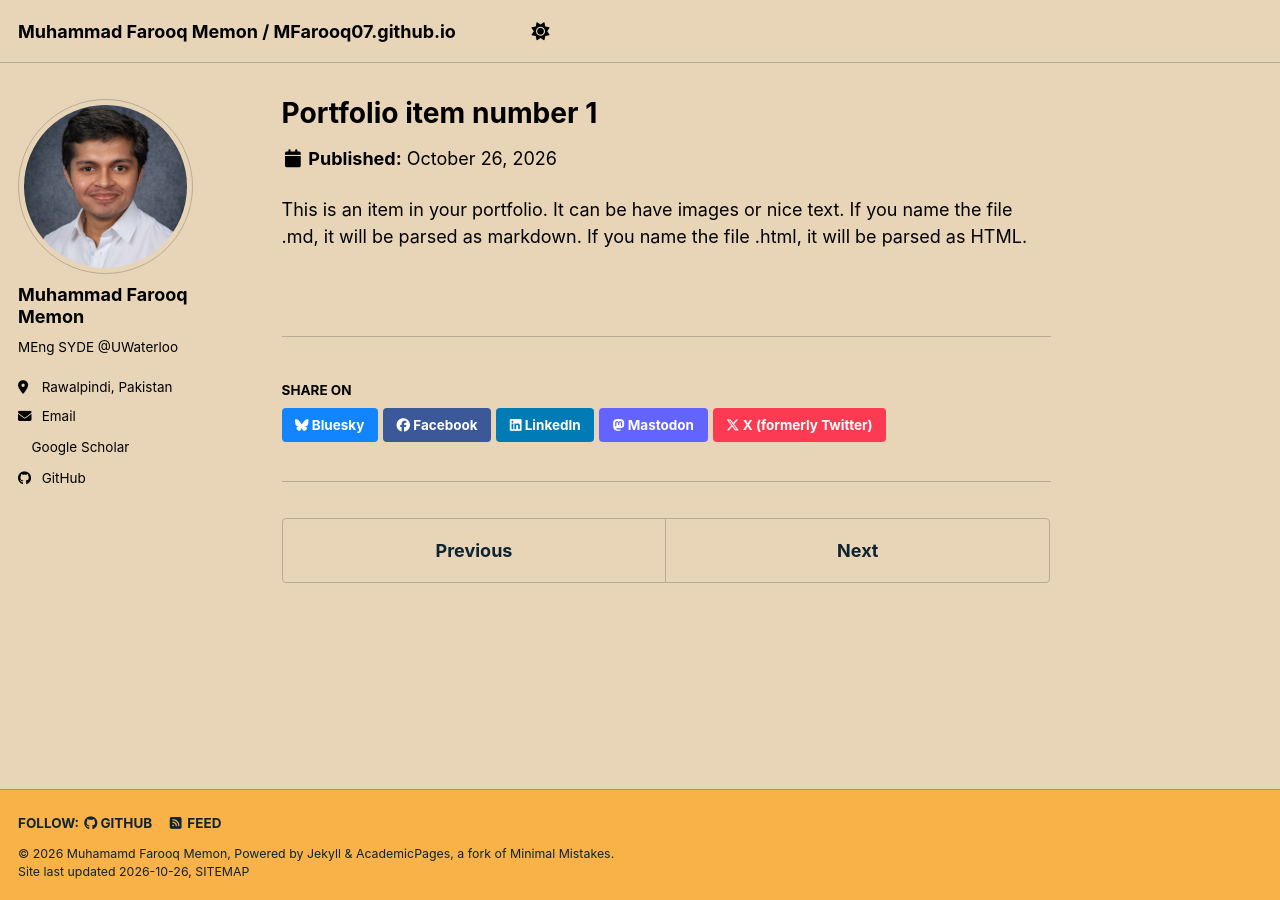
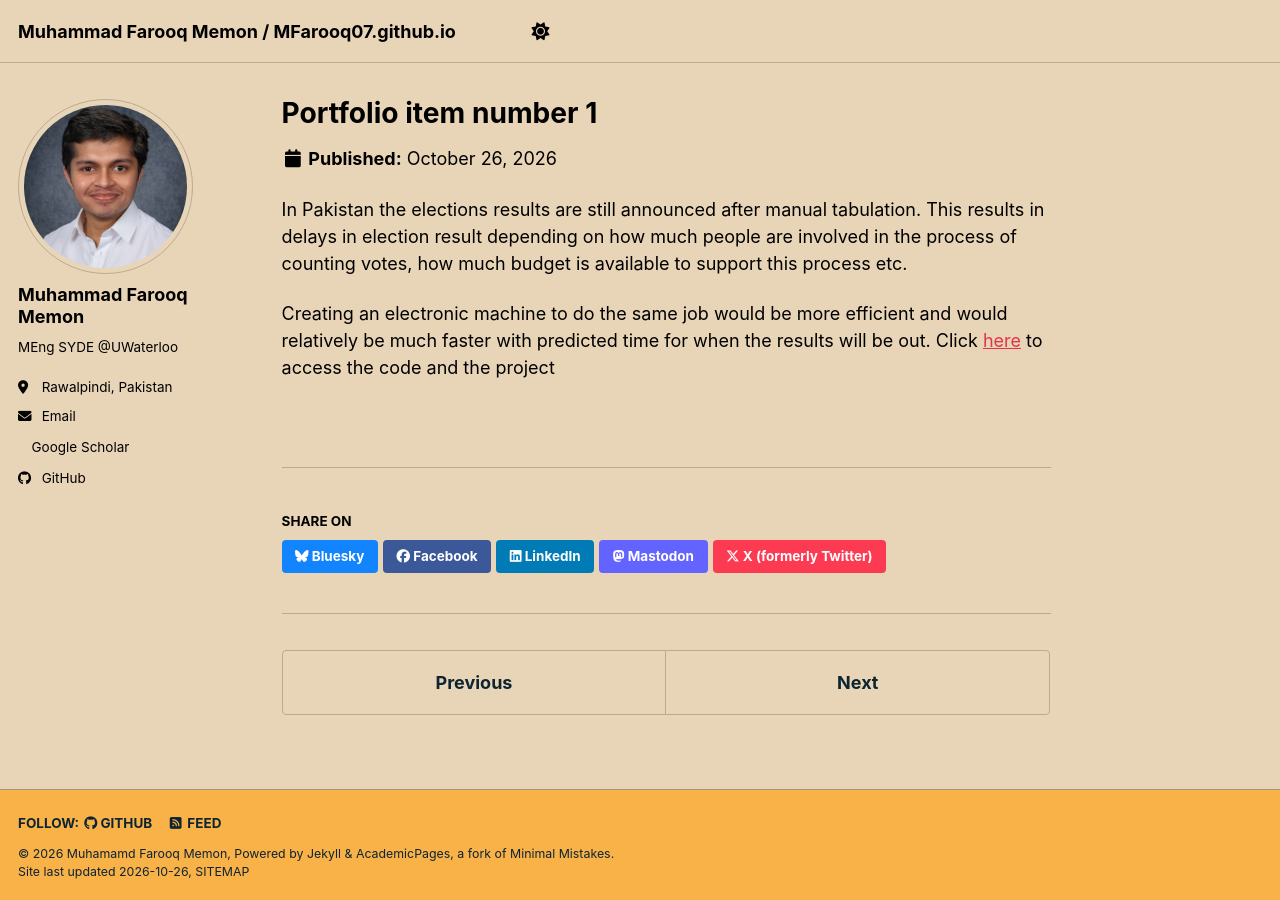
Before and after one commit to MFarooq07/mfarooq07.github.io, a Jekyll site: the page built from _portfolio/portfolio-1.md, in a window 1280 px wide. Built offline with Jekyll 4.4.1, drawn with Linux system fonts in a browser that asks for light colours; a style sheet for code colours, icons or effects is not loaded.

Commit message:
updated and fixed the portfolio projects

```diff
--- a/_portfolio/portfolio-1.md
+++ b/_portfolio/portfolio-1.md
@@ -1,7 +1,9 @@
 ---
 title: "Portfolio item number 1"
-excerpt: "Short description of portfolio item number 1<br/><img src='/images/500x300.png'>"
+excerpt: "Electronic Voting Machine Simulator <br/><img src='/images/EMV.png'>"
 collection: portfolio
 ---
 
-This is an item in your portfolio. It can be have images or nice text. If you name the file .md, it will be parsed as markdown. If you name the file .html, it will be parsed as HTML.
+In Pakistan the elections results are still announced after manual tabulation. This results in delays in election result depending on how much people are involved in the process of counting votes, how much budget is available to support this process etc.
+
+Creating an electronic machine to do the same job would be more efficient and would relatively be much faster with predicted time for when the results will be out. Click [here](https://github.com/MFarooq07/Electronic-Voting-Machine-EVM) to access the code and the project
```
Also changed, not shown: _portfolio/portfolio-2.html (+5 -3 lines), _portfolio/portfolio-3.html (added, +9 -0 lines), _portfolio/portfolio-4.html (added, +7 -0 lines), _portfolio/portfolio-5.html (added, +7 -0 lines), _portfolio/portfolio-6.html (added, +7 -0 lines), _portfolio/portfolio-7.html (added, +7 -0 lines), _portfolio/portfolio-8.html (added, +7 -0 lines), images/AI_Projects.jpg (added), images/EMV.png (added), images/Gesture_IoT.png (added), images/LOB.png (added), images/Poker.png (added), images/Text_Dictionary.jpg (added), images/Ultimate_tic_tac_toe.png (added), 1 more files.
